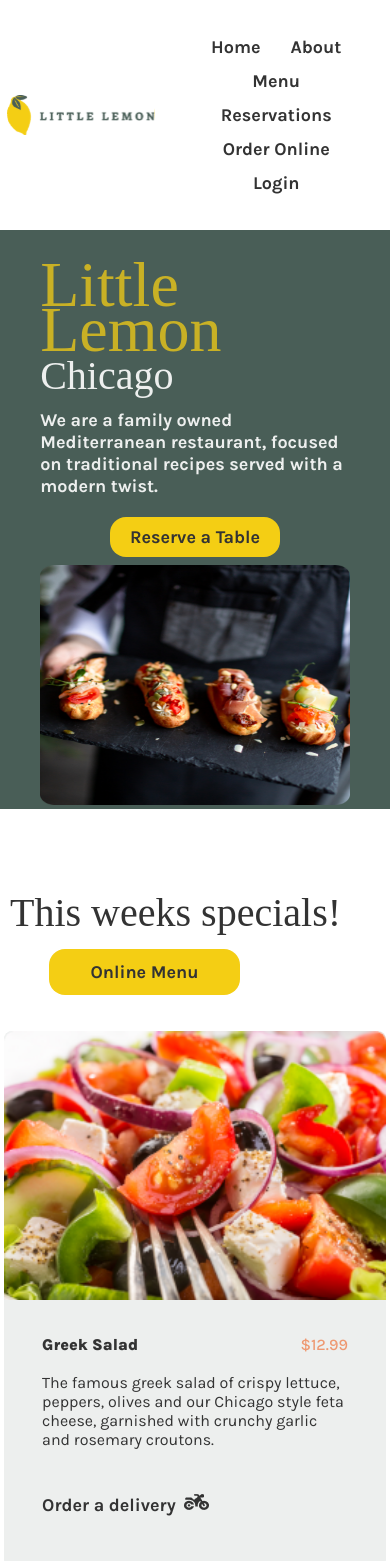
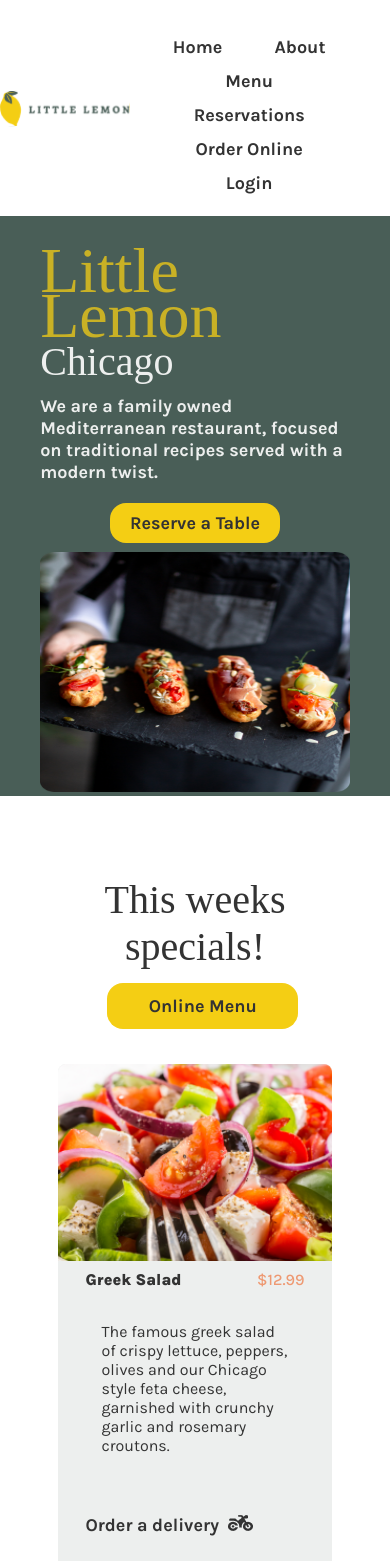
Before and after one commit to RaphaelIsaiah/meta-capstone-project, a React (Create React App) app: page / in a window 390 px wide. Shown: the top 1561 px of the page. Built offline with nearby package versions, Linux system fonts and the light colour scheme; a web font is replaced by a local one.

Commit message:
Header and Nav corrected and responsive also the Specials menu has also been adjusted to suit the design and responsiveness.

```diff
--- a/package.json
+++ b/package.json
@@ -3,6 +3,10 @@
   "version": "0.1.0",
   "private": true,
   "dependencies": {
+    "@fortawesome/fontawesome-svg-core": "^6.4.2",
+    "@fortawesome/free-regular-svg-icons": "^6.4.2",
+    "@fortawesome/free-solid-svg-icons": "^6.4.2",
+    "@fortawesome/react-fontawesome": "^0.2.0",
     "@testing-library/jest-dom": "^5.17.0",
     "@testing-library/react": "^13.4.0",
     "@testing-library/user-event": "^13.5.0",
--- a/src/Components/Header.jsx
+++ b/src/Components/Header.jsx
@@ -3,7 +3,9 @@
 export default function Header() {
   return (
     <header>
-      <img src={Logo} alt="Little Lemon Logo"  />
+      <div className="H-img-closure">
+        <img src={Logo} alt="Little Lemon Logo" />
+      </div>
       {/* How can I make this logo responsive */}
     </header>
   );
--- a/src/index.css
+++ b/src/index.css
@@ -60,34 +60,49 @@
 
 /* ------------Header styling----------- */
 header {
-  /* background-color: aquamarine; */
   display: flex;
-  grid-column: 1 / span 5;
-  justify-content: space-evenly;
+  grid-column: 1 / span 4;
+  justify-content: right;
+  /* background-color: rgb(121, 134, 134); */
 }
-header img {
-  max-width: 250px;
-  max-height: 55px;
-  margin: auto;
+.H-img-closure {
+  /* background-color: #50e050; */
+  display: flex;
+  width: 70%;
+  height: 45px;
+  justify-content: left;
+}
+.H-img-closure img {
+  width: 70%;
+  max-width: 100%;
+  height: 100%;
+  max-height: 100%;
+  /* background-color: rgb(58, 199, 152); */
 }
 
 /* --------Nav menu styling----------- */
-Nav {
+.Nav {
   /* background-color: cadetblue; */
-  grid-column: 6 / span 7;
+  grid-column: 5 / span 7;
   display: flex;
   align-items: center;
-  justify-content: space-between;
-  padding: 10px;
+  justify-content: flex-end;
+  padding: 2.5vh 1.5vw 1vh;
+}
+.faBars {
+  color: #333333;
 }
 .N-links {
+  width: 95%;
   display: flex;
   flex-flow: row wrap;
   align-items: center;
-  justify-content: center;
-  margin: 20px 10px;
+  justify-content: space-around;
+  margin: 1vh 0px;
+  /* background-color: #ee9972; */
 }
 .N-links a {
+  /* background-color: #f4ce14; */
   display: inline-block;
   text-align: center;
   padding: 6px 10px;
@@ -113,7 +128,7 @@
   margin: auto;
   padding: 2rem 2rem 0;
   max-height: 17%;
-  background-color: #495e57 ;
+  background-color: #495e57;
 }
 .Hero-closure {
   /* background-color: #208563; */
@@ -196,12 +211,13 @@
 /* Write a media query for Specials section to change to column and fill the container */
 .Specials-container {
   /* background-color: #f8f3d8; */
-  max-width: 1000px;
+  width: 100%;
+  max-width: 100%;
   margin: 50px auto;
 }
 .Main-specials {
   /* background-color: chartreuse; */
-  width: 100%;
+  width: 80%;
   margin: 15px auto;
   display: flex;
   flex-flow: column wrap;
@@ -238,19 +254,21 @@
 .Meal-card {
   display: flex;
   flex-wrap: wrap;
-  width: 29%;
-  max-width: 300px;
+  width: 30%;
+  max-width: 100%;
   margin: 0 auto;
   background-color: #edefee;
   border-radius: 8px;
+  height: auto;
 }
 .Card-text {
   max-width: 215px;
   margin: auto;
+  /* background-color: rgb(247, 205, 150); */
 }
 .Meal-img {
   width: 100%;
-  max-width: 260px;
+  max-width: 100%;
   max-height: 185px;
   margin: 0 auto;
 }
@@ -499,37 +517,45 @@
   /* background-color: crimson; */
   line-height: 28px;
 }
+
 /* Media Queries */
 @media only screen and (max-width: 800px) {
+  /* ---- Header Section--- */
+  .H-img-closure {
+    width: 100%;
+  }
+  .H-img-closure img {
+    width: 100%;
+  }
   /* ---Hero Section--- */
-  .Hero-closure{
+  .Hero-closure {
     width: 95%;
   }
   .H-txt-btn {
     width: 100%;
     max-width: fit-content;
   }
-  .Hero-ch{
+  .Hero-ch {
     margin-bottom: 10px;
   }
-  .Hero-des{
+  .Hero-des {
     width: 100%;
     height: 100%;
   }
-  .btn-hold{
+  .btn-hold {
     margin: auto;
     margin-bottom: 1vh;
   }
-  .table{
+  .table {
     width: 100%;
     margin: auto;
     padding: 9px 20px;
   }
-  .Hero-img{
+  .Hero-img {
     margin: auto;
     max-height: 50%;
   }
-  .chef-n-food{
+  .chef-n-food {
     height: 240px;
     max-height: 60%;
     width: 450px;
@@ -544,23 +570,32 @@
     padding: 1vw;
   }
   .Meal-card {
-    width: 100%;
+    width: 90%;
     max-width: 600px;
+    /* height: fit-content; */
   }
   .Meal-img {
     max-width: 100%;
     max-height: 50%;
   }
+  .meal-n-price {
+    margin-top: 1vh;
+  }
   .Spec-n-btn {
     width: 100%;
+    justify-content: space-around;
   }
   .online-menu {
     margin: 1.5vh 6vw 2vh 10vw;
   }
   .Card-text {
     width: 80%;
-    max-width: 470px;
+    max-width: 100%;
     margin: auto;
+    padding: 1rem;
+  }
+  .Order-link {
+    margin-bottom: 2vh;
   }
   /* ----Testimonial section---- */
   .Review-display {
@@ -598,4 +633,3 @@
     top: 2vh;
   }
 }
-/* @media only screen and (max-width: 8px) */
```
Also changed, not shown: src/Components/Nav.jsx (+14 -1 lines), 1 other file (tests, documents, lock files or other folders).
